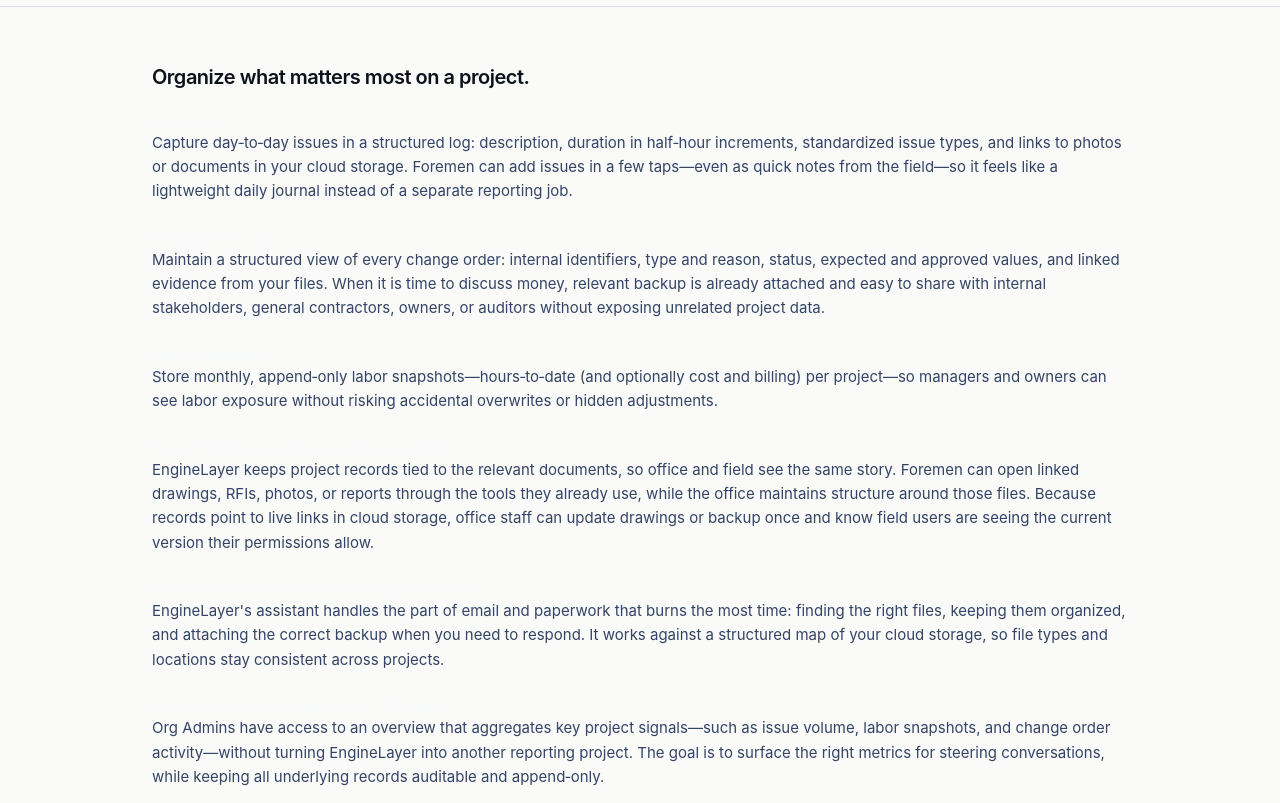
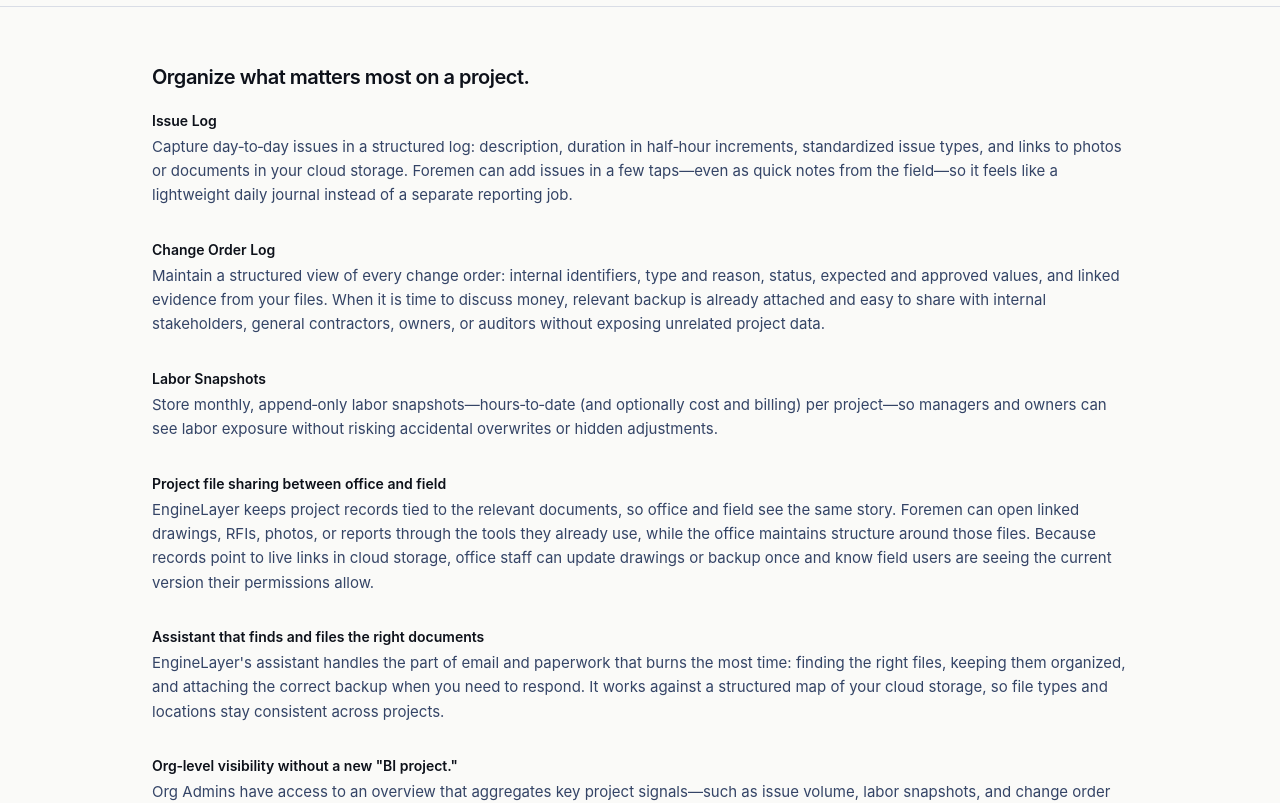
Before and after one commit to EngineLayer-ai/enginelayer-marketing, a Next.js app: page / in a window 1280 px wide. Shown: the part 1480-2283 px from the top of the page. Built offline with nearby package versions, Linux system fonts and the light colour scheme.

Commit message:
redesign: home page with new palette and typography

```diff
--- a/src/app/page.tsx
+++ b/src/app/page.tsx
@@ -83,10 +83,10 @@
       </Section>
 
       <Section title="Organize what matters most on a project.">
-        <div className="space-y-6">
+        <div className="space-y-8">
           <div>
-            <h3 className="text-sm font-semibold text-slate-50">Issue Log</h3>
-            <p>
+            <h3 className="font-display text-sm font-semibold text-navy-900">Issue Log</h3>
+            <p className="mt-1">
               Capture day‑to‑day issues in a structured log: description,
               duration in half‑hour increments, standardized issue types, and
               links to photos or documents in your cloud storage. Foremen can
@@ -96,10 +96,10 @@
             </p>
           </div>
           <div>
-            <h3 className="text-sm font-semibold text-slate-50">
+            <h3 className="font-display text-sm font-semibold text-navy-900">
               Change Order Log
             </h3>
-            <p>
+            <p className="mt-1">
               Maintain a structured view of every change order: internal
               identifiers, type and reason, status, expected and approved
               values, and linked evidence from your files. When it is time to
@@ -109,10 +109,10 @@
             </p>
           </div>
           <div>
-            <h3 className="text-sm font-semibold text-slate-50">
+            <h3 className="font-display text-sm font-semibold text-navy-900">
               Labor Snapshots
             </h3>
-            <p>
+            <p className="mt-1">
               Store monthly, append‑only labor snapshots—hours‑to‑date (and
               optionally cost and billing) per project—so managers and owners
               can see labor exposure without risking accidental overwrites or
@@ -120,10 +120,10 @@
             </p>
           </div>
           <div>
-            <h3 className="text-sm font-semibold text-slate-50">
+            <h3 className="font-display text-sm font-semibold text-navy-900">
               Project file sharing between office and field
             </h3>
-            <p>
+            <p className="mt-1">
               EngineLayer keeps project records tied to the relevant documents,
               so office and field see the same story. Foremen can open linked
               drawings, RFIs, photos, or reports through the tools they already
@@ -134,10 +134,10 @@
             </p>
           </div>
           <div>
-            <h3 className="text-sm font-semibold text-slate-50">
+            <h3 className="font-display text-sm font-semibold text-navy-900">
               Assistant that finds and files the right documents
             </h3>
-            <p>
+            <p className="mt-1">
               EngineLayer&apos;s assistant handles the part of email and paperwork
               that burns the most time: finding the right files, keeping them
               organized, and attaching the correct backup when you need to
@@ -146,10 +146,10 @@
             </p>
           </div>
           <div>
-            <h3 className="text-sm font-semibold text-slate-50">
+            <h3 className="font-display text-sm font-semibold text-navy-900">
               Org‑level visibility without a new &quot;BI project.&quot;
             </h3>
-            <p>
+            <p className="mt-1">
               Org Admins have access to an overview that aggregates key project
               signals—such as issue volume, labor snapshots, and change order
               activity—without turning EngineLayer into another reporting
```
